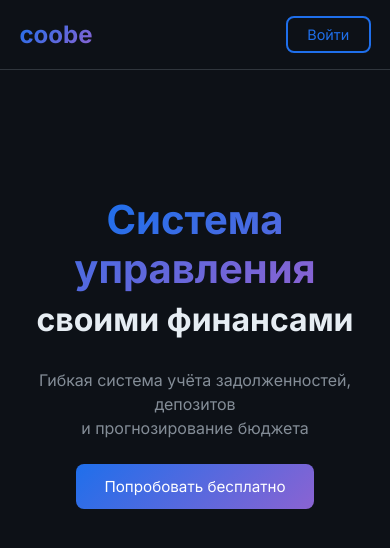
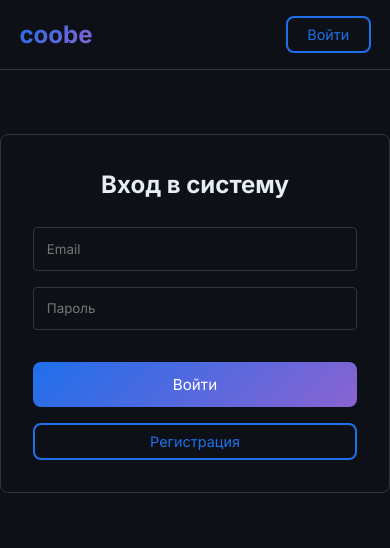
Before and after one commit to ecoobe/ClearBalance, a React (Create React App) app in the folder frontend/: page /login in a window 390 px wide. Shown: the top 548 px of the page. Built offline with nearby package versions, Linux system fonts and the light colour scheme.

Commit message:
new login system

```diff
--- a/frontend/src/App.jsx
+++ b/frontend/src/App.jsx
@@ -1,26 +1,38 @@
-import React from "react";
+import React, { useState } from "react";
+import { Routes, Route, Navigate, useNavigate } from "react-router-dom";
 import "./styles.css";
 
+// Импорт новых компонентов
+import LoginPage from "./LoginPage";
+import RegisterPage from "./RegisterPage";
+
+const HeroPage = () => (
+  <main className="hero">
+    <div className="hero-content">
+      <h1>
+        <span className="gradient-text">Система управления</span>
+        <br />
+        своими финансами
+      </h1>
+      <p className="subtitle">
+        Гибкая система учёта задолженностей, депозитов
+        <br />и прогнозирование бюджета
+      </p>
+    </div>
+  </main>
+);
+
 export default function App() {
+  const navigate = useNavigate();
+  const [isLoggedIn] = useState(!!localStorage.getItem("token"));
+
   const handleRegister = async () => {
-    try {
-      const response = await fetch("/api/auth/register", {
-        method: "POST",
-        headers: { "Content-Type": "application/json" },
-        body: JSON.stringify({
-          email: "test@example.com",
-          password: "SecurePass123!",
-        }),
-      });
-      const data = await response.json();
-      alert(data.message || "Регистрация успешна!");
-    } catch (error) {
-      alert("Ошибка: " + error.message);
-    }
+    navigate("/register");
   };
 
-  const handleLogin = () => {
-    alert("Функционал входа в разработке");
+  const handleLogout = () => {
+    localStorage.removeItem("token");
+    navigate("/login");
   };
 
   return (
@@ -29,30 +41,26 @@ export default function App() {
         <div className="logo">
           <span className="logo-gradient">coobe</span>
         </div>
-        <button className="cta-button secondary" onClick={handleLogin}>
-          Войти
-        </button>
+        {isLoggedIn ? (
+          <button className="cta-button secondary" onClick={handleLogout}>
+            Выйти
+          </button>
+        ) : (
+          <button
+            className="cta-button secondary"
+            onClick={() => navigate("/login")}
+          >
+            Войти
+          </button>
+        )}
       </nav>
 
-      <main className="hero">
-        <div className="hero-content">
-          <h1>
-            <span className="gradient-text">Система управления</span>
-            <br />
-            своими финансами
-          </h1>
-          <p className="subtitle">
-            Гибкая система учёта задолженностей, депозитов
-            <br />и прогнозирование бюджета
-          </p>
-
-          <div className="cta-container">
-            <button className="cta-button" onClick={handleRegister}>
-              Попробовать бесплатно
-            </button>
-          </div>
-        </div>
-      </main>
+      <Routes>
+        <Route path="/" element={<HeroPage />} />
+        <Route path="/login" element={<LoginPage />} />
+        <Route path="/register" element={<RegisterPage />} />
+        <Route path="*" element={<Navigate to="/" />} />
+      </Routes>
     </div>
   );
 }
--- /dev/null
+++ b/frontend/src/LoginPage.jsx
@@ -0,0 +1,64 @@
+import React, { useState } from "react";
+import { useNavigate } from "react-router-dom";
+
+export default function LoginPage() {
+  const [email, setEmail] = useState("");
+  const [password, setPassword] = useState("");
+  const navigate = useNavigate();
+
+  const handleLogin = async (e) => {
+    e.preventDefault();
+    try {
+      const response = await fetch("/api/auth/login", {
+        method: "POST",
+        headers: {
+          "Content-Type": "application/x-www-form-urlencoded",
+        },
+        body: new URLSearchParams({
+          username: email,
+          password: password,
+        }),
+      });
+
+      if (!response.ok) throw new Error("Ошибка входа");
+
+      const { access_token } = await response.json();
+      localStorage.setItem("token", access_token);
+      navigate("/");
+    } catch (error) {
+      alert(error.message);
+    }
+  };
+
+  return (
+    <div className="auth-page">
+      <h2>Вход в систему</h2>
+      <form onSubmit={handleLogin}>
+        <input
+          type="email"
+          placeholder="Email"
+          value={email}
+          onChange={(e) => setEmail(e.target.value)}
+          required
+        />
+        <input
+          type="password"
+          placeholder="Пароль"
+          value={password}
+          onChange={(e) => setPassword(e.target.value)}
+          required
+        />
+        <button type="submit" className="cta-button">
+          Войти
+        </button>
+        <button
+          type="button"
+          className="cta-button secondary"
+          onClick={() => navigate("/register")}
+        >
+          Регистрация
+        </button>
+      </form>
+    </div>
+  );
+}
--- a/frontend/src/index.js
+++ b/frontend/src/index.js
@@ -1,10 +1,13 @@
 import React from 'react';
 import ReactDOM from 'react-dom/client';
+import { BrowserRouter } from 'react-router-dom';
 import App from './App';
 
 const root = ReactDOM.createRoot(document.getElementById('root'));
 root.render(
   <React.StrictMode>
-    <App />
+    <BrowserRouter>
+      <App />
+    </BrowserRouter>
   </React.StrictMode>
 );
--- a/frontend/src/styles.css
+++ b/frontend/src/styles.css
@@ -122,4 +122,35 @@
 	  padding: 0.5rem 1.2rem;
 	  font-size: 0.9rem;
 	}
+
+	.auth-page {
+		max-width: 400px;
+		margin: 4rem auto;
+		padding: 2rem;
+		border: 1px solid var(--border);
+		border-radius: 8px;
+	  }
+
+	  .auth-page h2 {
+		margin-bottom: 1.5rem;
+		text-align: center;
+	  }
+
+	  .auth-page form {
+		display: flex;
+		flex-direction: column;
+		gap: 1rem;
+	  }
+
+	  .auth-page input {
+		padding: 0.8rem;
+		background: var(--bg-dark);
+		border: 1px solid var(--border);
+		border-radius: 4px;
+		color: var(--text);
+	  }
+
+	  .auth-page button[type="submit"] {
+		margin-top: 1rem;
+	  }
   }
```
Also changed, not shown: 2 other files (tests, documents, lock files or other folders).
